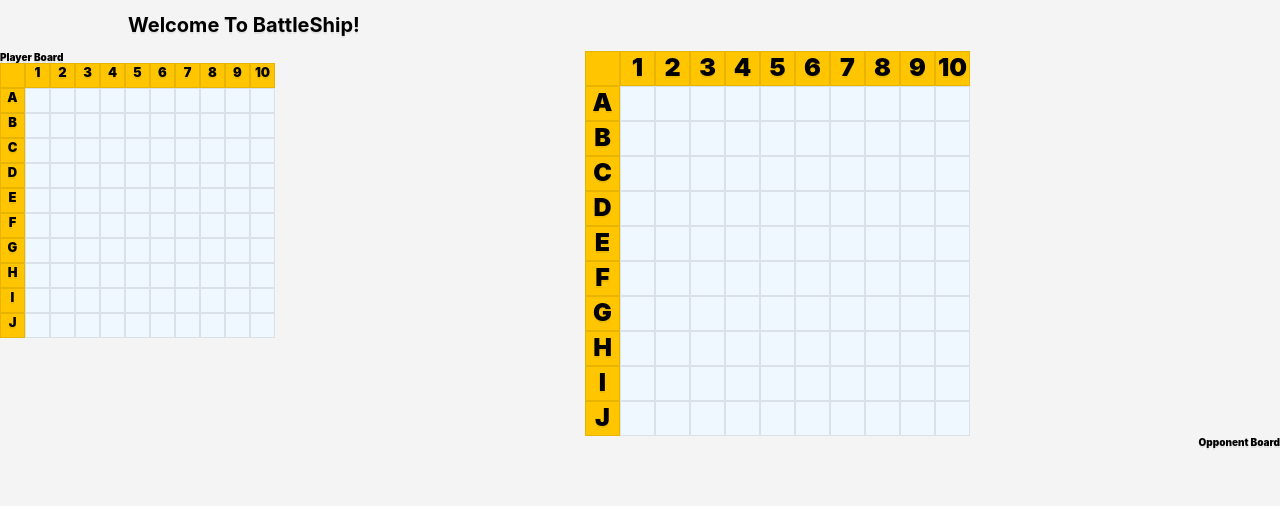
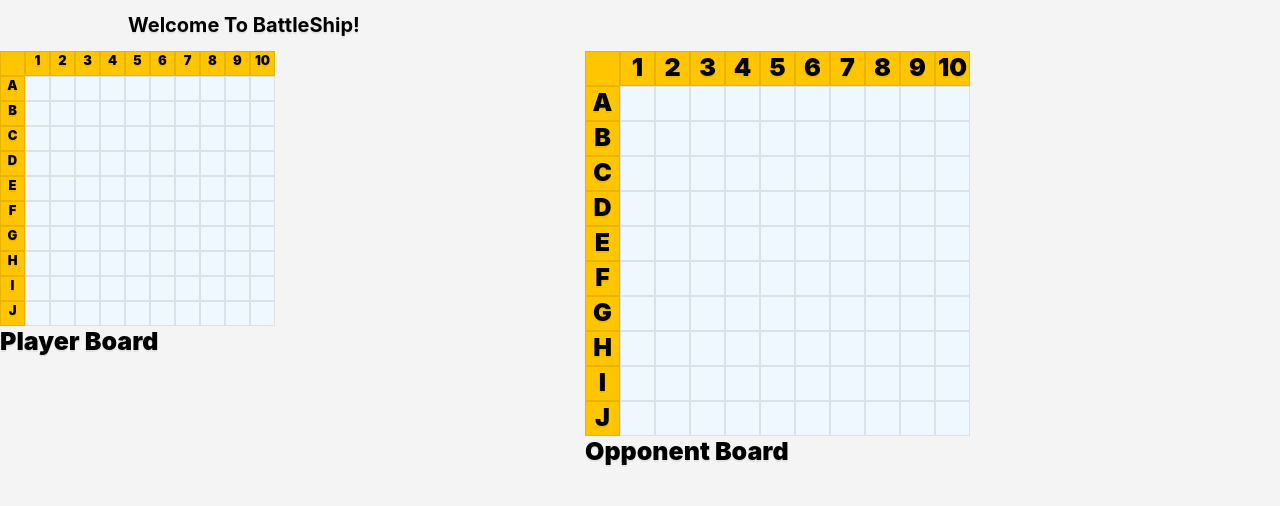
Before and after one commit to d-kang/battleship-react, a React app: page / in a window 1280 px wide. Shown: the top 506 px of the page. Built offline with nearby package versions, Linux system fonts and the light colour scheme; the HTML template or start-up script is replaced by a standard one.

Commit message:
Remove instructions out of BoardMap to own component

```diff
--- a/src/components/BoardMap.jsx
+++ b/src/components/BoardMap.jsx
@@ -4,7 +4,6 @@ import PropTypes from 'prop-types';
 
 const BoardMap = ({ board, className, isPlayer }) =>
   <div>
-    {isPlayer && 'Player Board'}
     <div className={className}>
       {
         board.map((row, i) => {
@@ -17,11 +16,7 @@ const BoardMap = ({ board, className, isPlayer }) =>
         })
       }
     </div>
-    <div
-      style={{textAlign: 'end'}}
-    >
-      {!isPlayer && 'Opponent Board'}
-    </div>
+    <span id={'board-name'}>{isPlayer ? 'Player Board' : 'Opponent Board'}</span>
   </div>;
 
 BoardMap.propTypes = {
```
